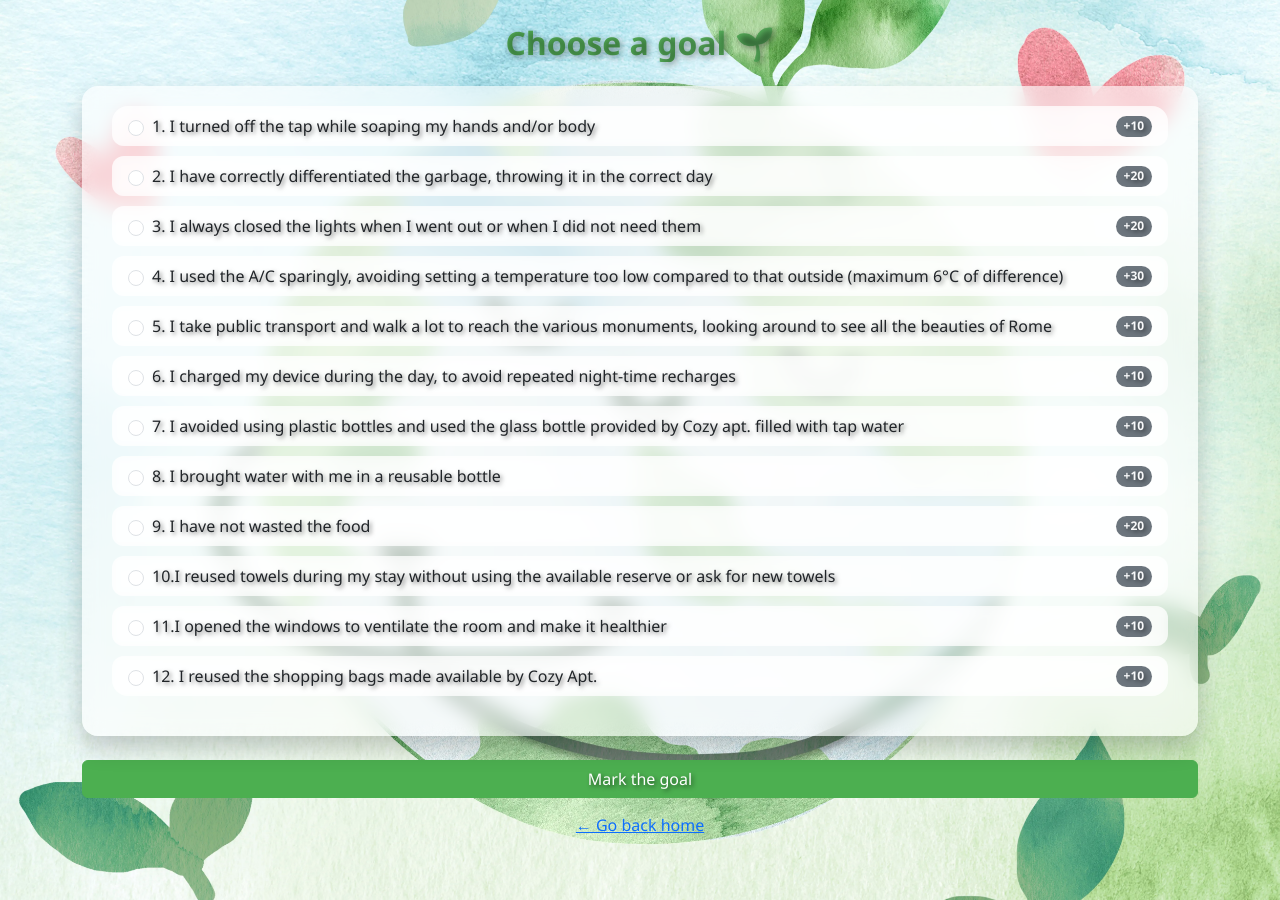
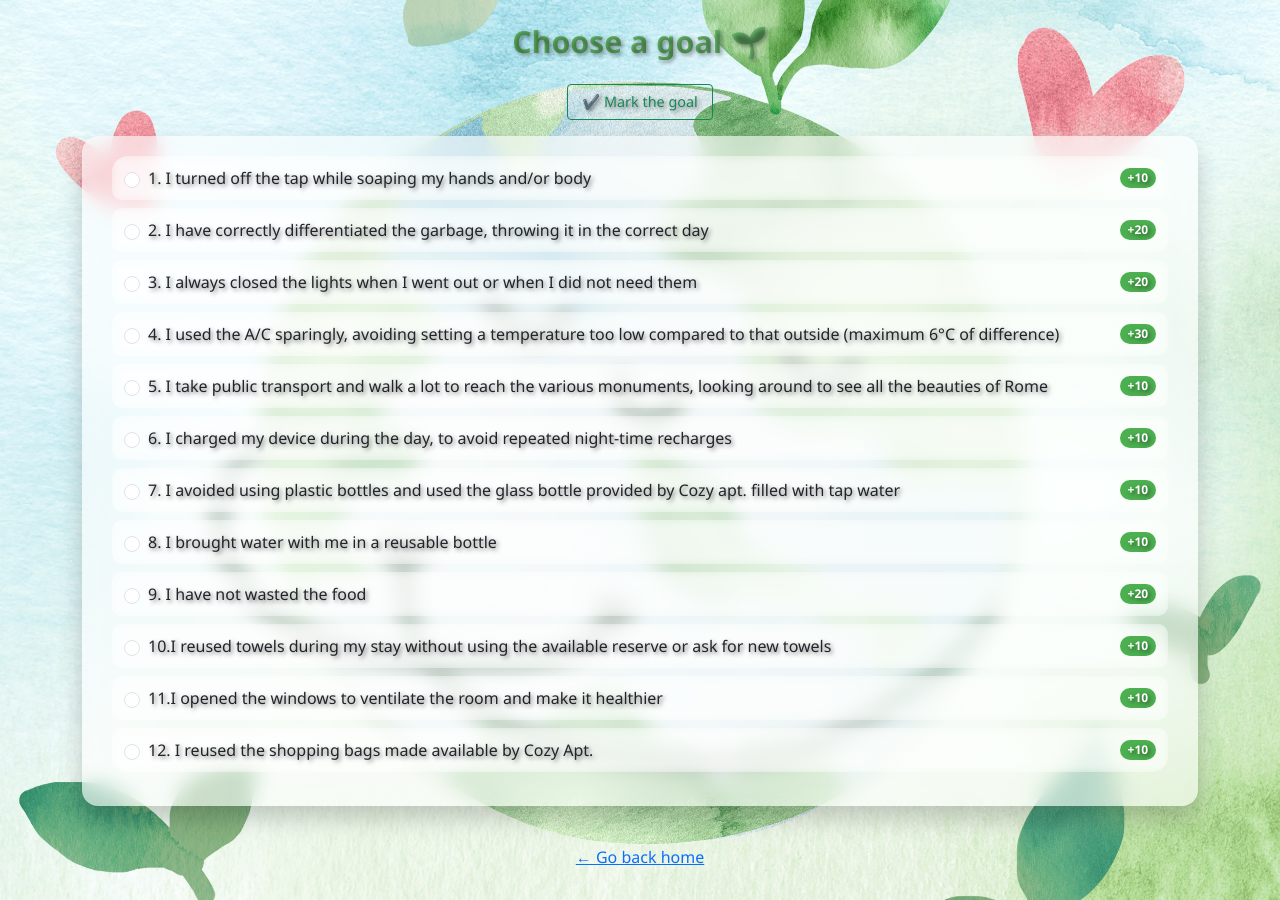
Before and after one commit to annamb2510/COZY_green_game, a Flask app: page /obiettivi in a window 1280 px wide. Run offline with Flask 3, Linux system fonts and the light colour scheme; the visitor is signed in with stand-in values (Sample User, id 1); some libraries are stand-ins or nearby versions.

Commit message:
box login

```diff
--- a/static/style.css
+++ b/static/style.css
@@ -34,30 +34,44 @@
   border-color: var(--verde-primario);
 }
 
-h1, h2, label, button, p {
+h1,  label, button, p {
   text-shadow: 2px 2px 4px rgba(0,0,0,0.5);
 }
 
-h1, h2 {
+h1 {
   color: #2e7d32;
   font-weight: 700;
   text-shadow: 2px 2px 6px rgba(0, 0, 0, 0.4);
   font-size: 2rem;
 }
+
 h2 {
-  background: linear-gradient(to right, #43a047, #66bb6a);
+  font-weight: bold; /*700;*/
+  text-align: center;
+  font-size: 1.9rem;
+  color: #2e7d32;
+  text-shadow: 2px 2px 4px rgba(0,0,0,0.4);
+  margin-bottom: 1rem;
+  background: linear-gradient(to right, #43a047, #81c784);  /*background: linear-gradient(to right, #43a047, #66bb6a);*/
   -webkit-background-clip: text;
-  color: transparent;
+  -webkit-text-fill-color: transparent;
+
+  /*color: transparent;*/
 }
 
+
+
+
 .list-group-item {
-  position: relative;
-  background: rgba(255, 255, 255, 0.65);
+  background: linear-gradient(to right, rgba(255,255,255,0.2), rgba(245,255,245,0.2));
+  /*background: rgba(255, 255, 255, 0.25);  *//* più trasparente */
   border: none;
   backdrop-filter: blur(4px);
   -webkit-backdrop-filter: blur(4px);
-  border-radius: 12px;
-  margin-bottom: 10px;
+  border-radius: 10px;
+  box-shadow: none;
+  margin-bottom: 4px;         /* prima era 10px */
+  padding: 10px 12px;         /* più compatto */
 }
 
 
@@ -134,11 +148,16 @@ html, body {
   overflow-x: hidden;
 }
 
+
+
 .container-obiettivi {
   max-height: 100vh;
   overflow-y: auto;
   padding-top: 20px; /* spazio per evitare il taglio in alto */
   box-sizing: border-box;
+  display: flex;
+  flex-direction: column;
+  gap: 4px;
 }
 
 @media (max-width: 768px) {
@@ -196,3 +215,18 @@ button:hover {
   font-size: 18px;
   margin-right: 6px;
 }
+
+.btn-sm {
+  padding: 6px 14px;
+  font-size: 0.9rem;
+}
+
+.badge-raggiunto {
+  background-color: #cccccc;
+  color: #1e392a;
+}
+
+.badge-attivo {
+  background-color: #4caf50;
+  color: white;
+}
--- a/templates/obiettivi.html
+++ b/templates/obiettivi.html
@@ -4,6 +4,10 @@
 <h2 class="text-center mb-4">Choose a goal 🌱</h2>
 
 <form method="post">
+  <div class="text-center mb-3">
+    <button type="submit" class="btn btn-outline-success btn-sm">✔️ Mark the goal</button>
+  </div>
+
   <div class="container-obiettivi list-group box-sospesa">
   {% for nome, punti in obiettivi.items() %}
       <label class="list-group-item d-flex justify-content-between align-items-center
@@ -18,8 +22,9 @@
           {{ nome }}
         </span>
 
+
         <span class="badge rounded-pill
-          {% if nome in raggiunti %} bg-success text-light {% else %} bg-secondary text-light {% endif %}">
+          {% if nome in raggiunti %} badge-raggiunto {% else %} badge-attivo {% endif %}">
           +{{ punti }}
         </span>
 
@@ -28,7 +33,7 @@
   </div>
 
   <div class="mt-4 text-center">
-    <button type="submit" class="btn btn-success w-100">Mark the goal</button>
+
     <a href="{{ url_for('home') }}" class="btn btn-link mt-2">← Go back home</a>
   </div>
 </form>
```
